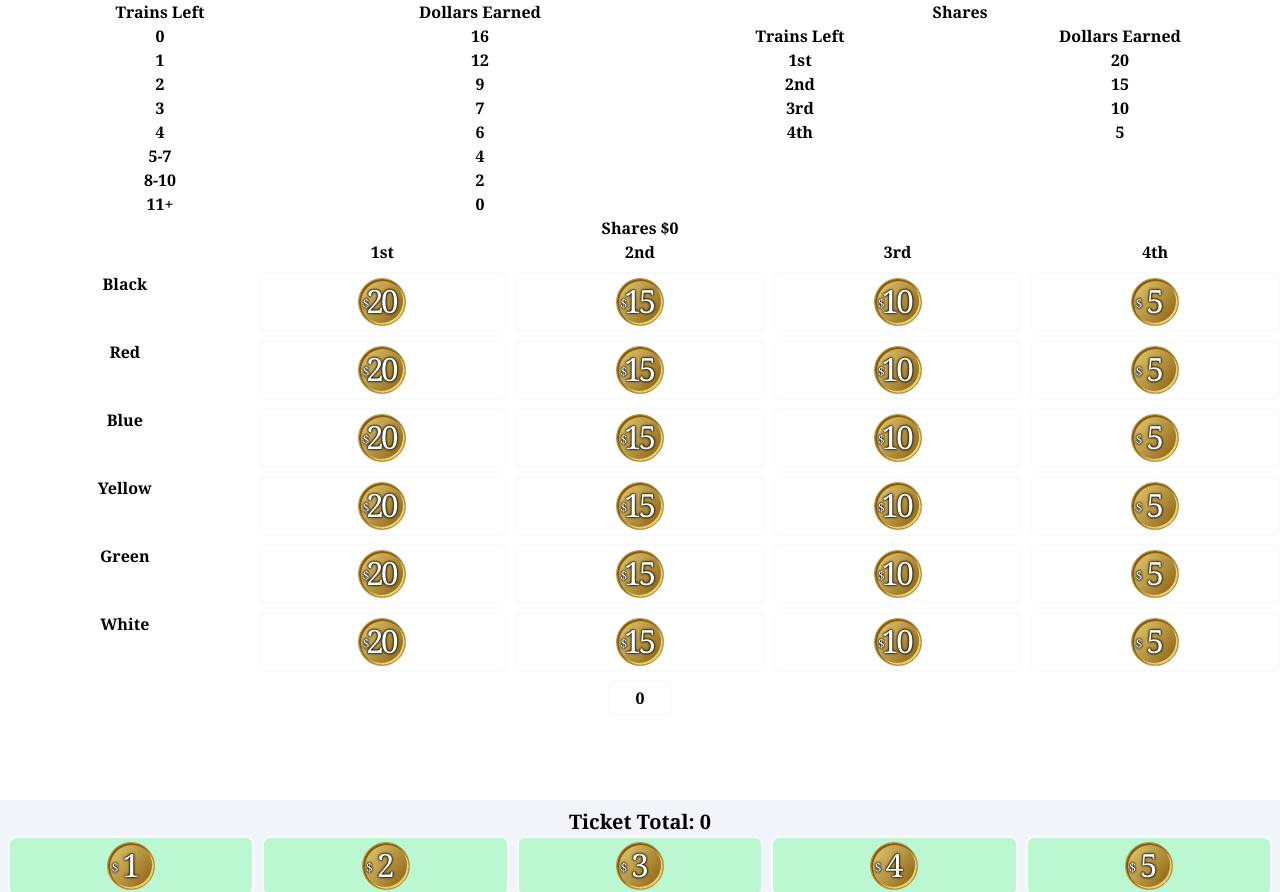
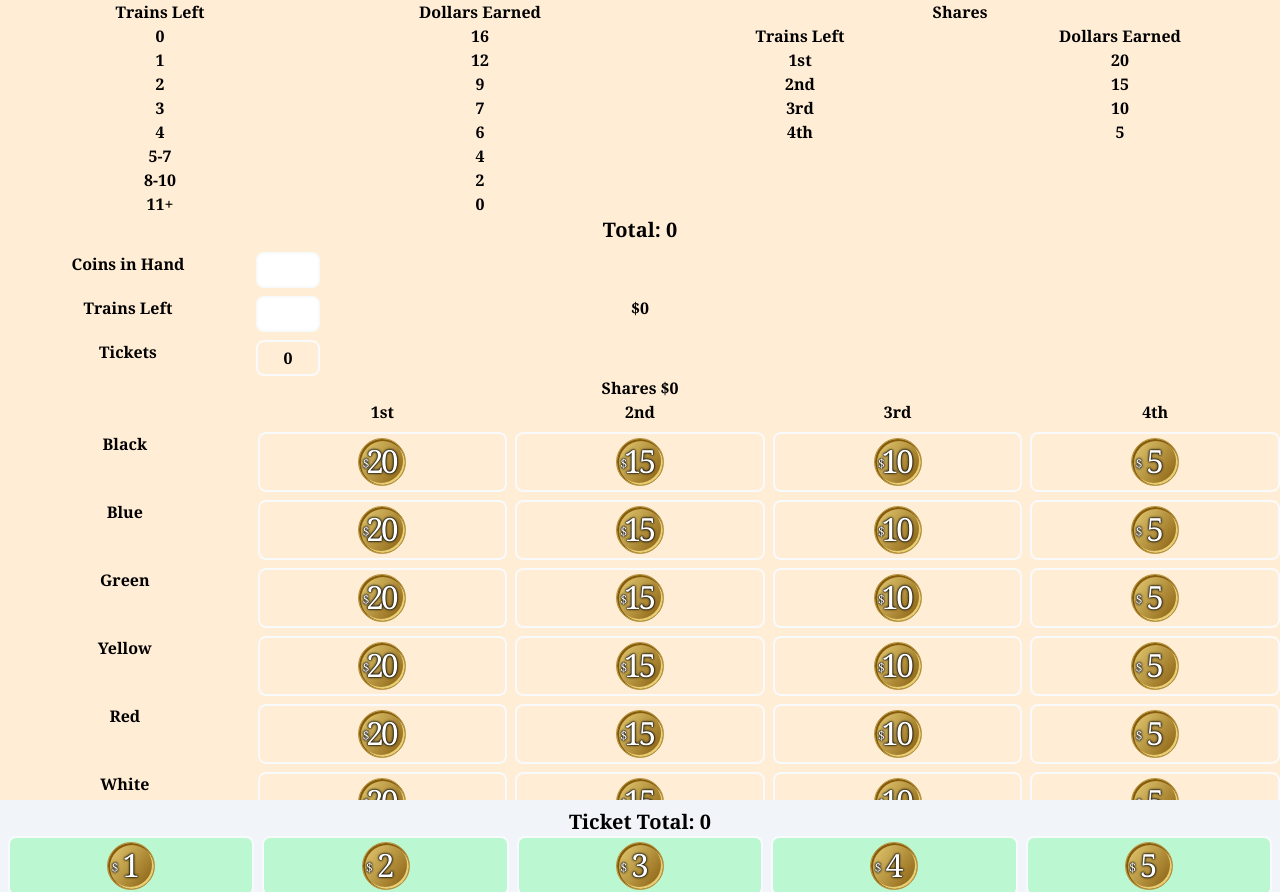
Before and after one commit to nick1n/heat, a Vue app: page /#/ticket in a window 1280 px wide. Before the commit the page ends 800 px from the top, so only its background shows below. Built offline with nearby package versions, Linux system fonts and the light colour scheme.

Commit message:
scoring is functional, but looks bad

```diff
--- a/src/views/TicketView.vue
+++ b/src/views/TicketView.vue
@@ -1,24 +1,53 @@
 <script setup lang="ts">
 import { computed, reactive, ref } from 'vue'
 
+const showLog = ref(false)
+
 const logged = reactive<string[]>([])
-
 function log(message: string) {
   logged.push(message)
 }
 
-const COMPANIES = ['Black', 'Red', 'Blue', 'Yellow', 'Green', 'White'] as const
-const TIERS = [20, 15, 10, 5] as const
+const coins = ref(null)
+
+const trains = ref(null)
+const trainPoints = computed(() => {
+  if (trains.value === null) {
+    return 0
+  } else if (trains.value === 0) {
+    return 16
+  } else if (trains.value === 1) {
+    return 12
+  } else if (trains.value === 2) {
+    return 9
+  } else if (trains.value === 3) {
+    return 7
+  } else if (trains.value === 4) {
+    return 6
+  } else if (trains.value >= 5 && trains.value <= 7) {
+    return 4
+  } else if (trains.value >= 8 && trains.value <= 10) {
+    return 2
+  }
+  return 0
+})
+
+const COMPANIES = ['Black', 'Blue', 'Green', 'Yellow', 'Red', 'White'] as const
+const TIERS = [20, 15, 10, 5]
 const shares = reactive([0, 0, 0, 0, 0, 0])
 const shareSum = computed(() => sum(shares))
 
-function handleShare(i: number, amt: number) {
-  if (shares[i] === amt) {
-    shares[i] = 0
-    log('Removed ' + COMPANIES[i] + ' Shares #' + (i + 1) + ' for $' + amt)
+function handleShare(ci: number, amt: number, ti: number) {
+  if (shares[ci] === amt) {
+    shares[ci] = 0
+    log('Removed ' + COMPANIES[ci] + ' Shares #' + (ti + 1) + ' for $' + amt)
   } else {
-    shares[i] = amt
-    log('Added ' + COMPANIES[i] + ' Shares #' + (i + 1) + ' for $' + amt)
+    if (shares[ci] === 0) {
+      log('Added ' + COMPANIES[ci] + ' Shares #' + (ti + 1) + ' for $' + amt)
+    } else {
+      log('Changed ' + COMPANIES[ci] + ' Shares to #' + (ti + 1) + ' for $' + amt)
+    }
+    shares[ci] = amt
   }
 }
 
@@ -52,10 +81,19 @@ function removeTicket(event: MouseEvent, i: number) {
 function sum(arr: number[]) {
   return arr.reduce((a, b) => a + b, 0)
 }
+
+const total = computed(() => (coins.value || 0) + trainPoints.value + ticketSum.value + shareSum.value)
+
+function onlyNumber(event: KeyboardEvent) {
+  console.log(event.key)
+  if (!/\d/.test(event.key)) {
+    event.preventDefault()
+  }
+}
 </script>
 
 <template>
-  <div class="text-center font-serif font-bold">
+  <div class="bg-orange-100 text-center font-serif font-bold">
     <div class="grid grid-cols-2">
       <div class="grid grid-cols-2">
         <div>Trains Left</div>
@@ -94,6 +132,42 @@ function sum(arr: number[]) {
       </div>
     </div>
 
+    <div class="mb-2 text-xl">Total: {{ total }}</div>
+
+    <div class="mb-2 grid grid-cols-5">
+      <div>Coins in Hand</div>
+      <input
+        v-model="coins"
+        @keypress="onlyNumber"
+        type="number"
+        inputmode="numeric"
+        maxlength="3"
+        min="0"
+        max="999"
+        pattern="[0-9]*"
+        class="w-16 rounded-lg border-2 border-gray-50 p-1 text-center"
+      />
+    </div>
+    <div class="mb-2 grid grid-cols-5">
+      <div>Trains Left</div>
+      <input
+        v-model="trains"
+        @keypress="onlyNumber"
+        type="number"
+        inputmode="numeric"
+        maxlength="2"
+        min="0"
+        max="99"
+        pattern="[0-9]*"
+        class="w-16 rounded-lg border-2 border-gray-50 p-1 text-center"
+      />
+      <div>${{ trainPoints }}</div>
+    </div>
+    <div class="grid grid-cols-5">
+      <div>Tickets</div>
+      <button class="w-16 rounded-lg border-2 border-gray-50 p-1" @click="showTicketInput = true">{{ ticketSum }}</button>
+    </div>
+
     <div>Shares ${{ shareSum }}</div>
     <div class="mb-2 grid grid-cols-5 gap-2">
       <div></div>
@@ -102,24 +176,25 @@ function sum(arr: number[]) {
       <div>3rd</div>
       <div>4th</div>
     </div>
-    <div v-for="(company, i) in COMPANIES" :key="company" class="mb-2 grid grid-cols-5 gap-2">
+    <div v-for="(company, ci) in COMPANIES" :key="company" class="mb-2 grid grid-cols-5 gap-2">
       <div>{{ company }}</div>
       <button
-        v-for="amt in TIERS"
+        v-for="(amt, ti) in TIERS"
         :key="company + amt"
         class="relative rounded-lg border-2 border-gray-50 p-1 hover:bg-green-300 active:bg-green-400"
-        :class="{ 'bg-green-200': shares[i] === amt }"
-        @click="handleShare(i, amt)"
+        :class="{ 'bg-green-200': shares[ci] === amt }"
+        @click="handleShare(ci, amt, ti)"
       >
         <div class="coin"><span>$</span>{{ amt }}</div>
-        <div v-if="shares[i] === amt" class="absolute left-1 top-1 text-base">➕</div>
+        <div v-if="shares[ci] === amt" class="absolute left-1 top-1 text-base">➕</div>
       </button>
     </div>
 
-    <button class="w-16 rounded-lg border-2 border-gray-50 p-1" @click="showTicketInput = true">{{ ticketSum }}</button>
-
     <div class="w-full p-2 text-left">
-      <div v-for="(message, i) in logged" :key="i">{{ message }}</div>
+      <button class="rounded-lg border-2 border-gray-50 p-1" @click="showLog = !showLog">Show Log</button>
+      <div :class="{ hidden: showLog }">
+        <div v-for="(message, i) in logged" :key="i">{{ message }}</div>
+      </div>
     </div>
 
     <div class="fixed bottom-0 left-0 right-0 bg-slate-100 p-2 text-xl transition-transform" :class="{ 'translate-y-full': !showTicketInput }">
@@ -146,8 +221,6 @@ function sum(arr: number[]) {
           @click="addTicket(amt)"
         >
           <div class="coin"><span>$</span>{{ amt }}</div>
-          <!-- <div v-if="positive" class="absolute left-1 top-1 text-base">➕</div> -->
-          <!-- <div v-else class="absolute left-1 top-1 text-base">➖</div> -->
         </button>
         <button v-if="!positive" class="rounded-lg border-2 border-green-50 bg-green-200 p-1 text-3xl leading-4 hover:bg-green-300 active:bg-green-400" @click="positive = true">
           ➕
```
